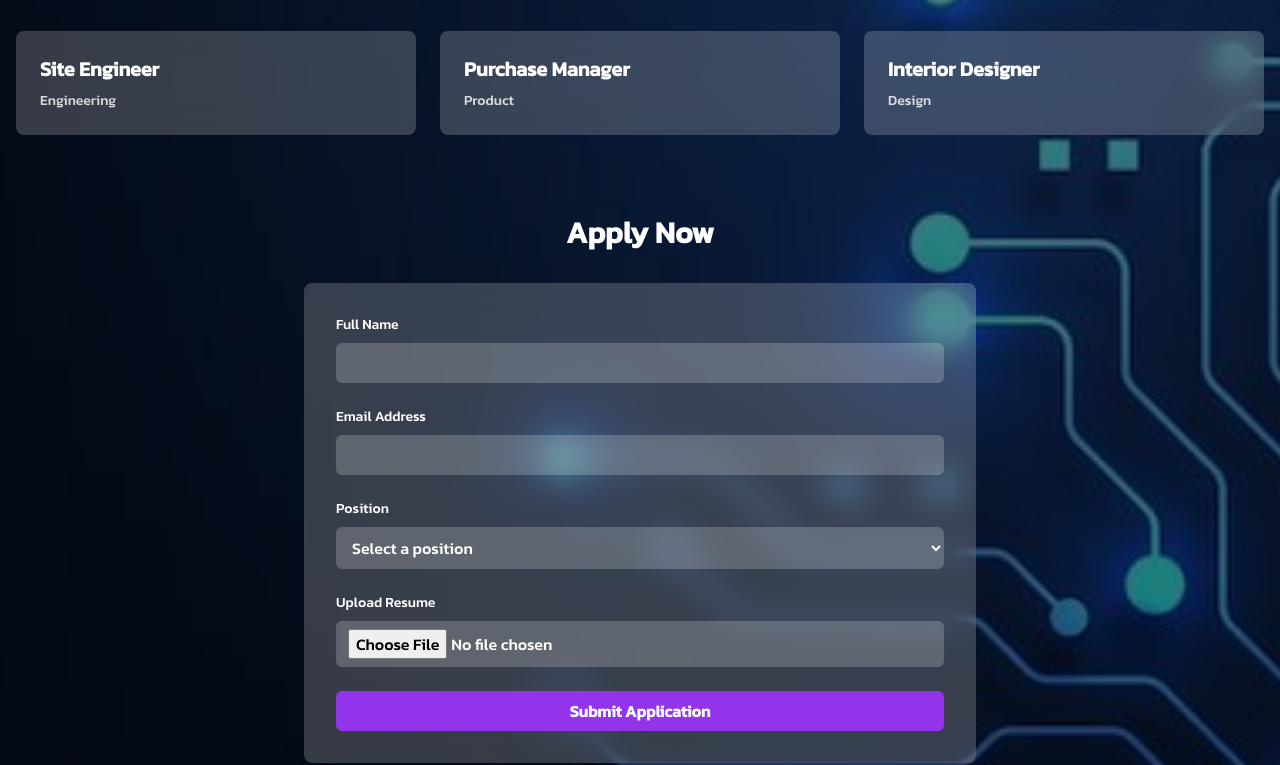
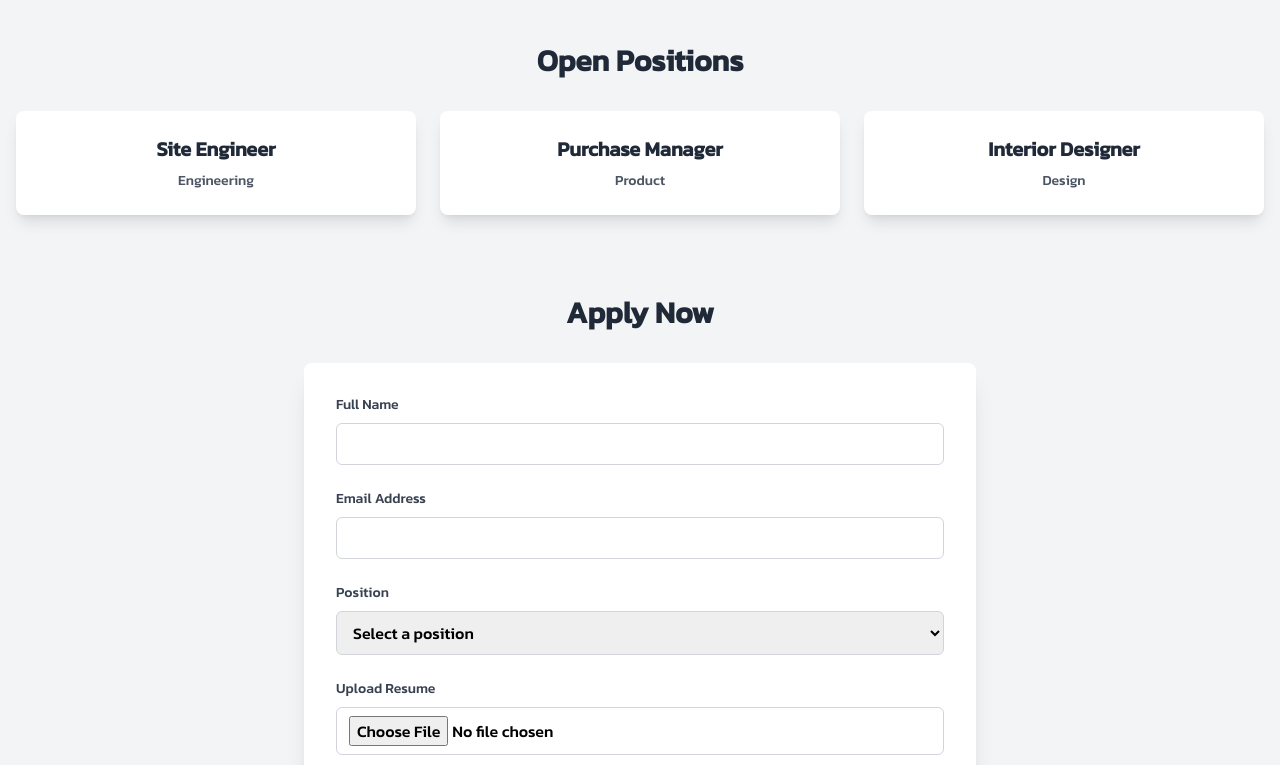
Before and after one commit to AkshayKalamkarr/supremeinfrastructure, a Next.js app: page /contact/career in a window 1280 px wide. Shown: the part 497-1262 px from the top of the page. Built offline with nearby package versions, Linux system fonts and the light colour scheme.

Commit message:
new code

```diff
--- a/app/contact/career/page.jsx
+++ b/app/contact/career/page.jsx
@@ -31,83 +31,64 @@ const CareerPage = () => {
     ];
 
     return (
-        <div className="min-h-screen bg-cover bg-center text-white" style={{backgroundImage: "url('/images/contactBackground.jpg')"}}>
-            <div className="min-h-screen bg-black bg-opacity-50"> {/* Overlay for better text readability */}
-                <header className="py-36 text-center">
-                    <h1 className="text-5xl font-bold mb-4">Join Our Team</h1>
-                    <p className="text-xl">Discover exciting career opportunities and grow with us</p>
-                </header>
+        <div className="min-h-screen bg-gray-100">
+            <div className="h-96 bg-cover bg-center relative" style={{ backgroundImage: "url('/images/contactBackground.jpg')" }}>
+                <div className="absolute inset-0 bg-black bg-opacity-50 flex items-center justify-center">
+                    <h1 className="text-5xl font-bold text-white">Join Our Team</h1>
+                </div>
+            </div>
 
             <main className="container mx-auto px-4 py-20">
+                <p className="text-xl text-center mb-12 text-gray-700">Discover exciting career opportunities and grow with us</p>
+
                 <section className="mb-20">
-                        <h2 className="text-3xl font-semibold mb-8 text-center">Open Positions</h2>
+                    <h2 className="text-3xl font-semibold mb-8 text-center text-gray-800">Open Positions</h2>
                     <div className="grid grid-cols-1 md:grid-cols-2 lg:grid-cols-3 gap-6">
                         {jobs.map((job, index) => (
                             <motion.div
                                 key={index}
-                                    className="bg-white bg-opacity-20 backdrop-filter backdrop-blur-lg rounded-lg p-6 hover:shadow-lg transition duration-300"
+                                className="bg-white shadow-lg rounded-lg p-6 hover:shadow-xl transition duration-300 text-center"
                                 whileHover={{ scale: 1.05 }}
                                 whileTap={{ scale: 0.95 }}
                             >
-                                    <h3 className="text-xl font-semibold mb-2">{job.title}</h3>
-                                    <p className="text-sm opacity-80">{job.department}</p>
+                                <h3 className="text-xl font-semibold mb-2 text-gray-800">{job.title}</h3>
+                                <p className="text-sm text-gray-600">{job.department}</p>
                             </motion.div>
                         ))}
                     </div>
                 </section>
 
-                    {/* <section className="mb-20">
-                        <h2 className="text-3xl font-semibold mb-8 text-center">Why Join Us?</h2>
-                        <div className="grid grid-cols-1 md:grid-cols-2 lg:grid-cols-3 gap-8">
-                            {['Innovative Environment', 'Professional Growth', 'Work-Life Balance'].map((benefit, index) => (
-                                <motion.div
-                                    key={index}
-                                    className="text-center"
-                                    initial={{ opacity: 0, y: 20 }}
-                                    animate={{ opacity: 1, y: 0 }}
-                                    transition={{ delay: index * 0.2 }}
-                                >
-                                    <div className="bg-white text-purple-600 w-16 h-16 rounded-full flex items-center justify-center mx-auto mb-4">
-                                        <i className="fas fa-star text-2xl"></i>
-                                    </div>
-                                    <h3 className="text-xl font-semibold mb-2">{benefit}</h3>
-                                    <p className="text-sm opacity-80">Lorem ipsum dolor sit amet, consectetur adipiscing elit.</p>
-                                </motion.div>
-                            ))}
-                        </div>
-                    </section> */}
-
                 <section>
-                        <h2 className="text-3xl font-semibold mb-8 text-center">Apply Now</h2>
-                        <form onSubmit={handleSubmit} className="max-w-2xl mx-auto bg-white bg-opacity-20 backdrop-filter backdrop-blur-lg rounded-lg p-8">
+                    <h2 className="text-3xl font-semibold mb-8 text-center text-gray-800">Apply Now</h2>
+                    <form onSubmit={handleSubmit} className="max-w-2xl mx-auto bg-white shadow-xl rounded-lg p-8">
                         <div className="mb-6">
-                                <label htmlFor="name" className="block mb-2 text-sm font-medium">Full Name</label>
+                            <label htmlFor="name" className="block mb-2 text-sm font-medium text-gray-700">Full Name</label>
                             <input
                                 type="text"
                                 id="name"
                                 name="name"
-                                    className="w-full px-3 py-2 bg-white bg-opacity-20 rounded-md focus:outline-none focus:ring-2 focus:ring-purple-300"
+                                className="w-full px-3 py-2 border border-gray-300 rounded-md focus:outline-none focus:ring-2 focus:ring-blue-500"
                                 required
                                 onChange={handleChange}
                             />
                         </div>
                         <div className="mb-6">
-                                <label htmlFor="email" className="block mb-2 text-sm font-medium">Email Address</label>
+                            <label htmlFor="email" className="block mb-2 text-sm font-medium text-gray-700">Email Address</label>
                             <input
                                 type="email"
                                 id="email"
                                 name="email"
-                                    className="w-full px-3 py-2 bg-white bg-opacity-20 rounded-md focus:outline-none focus:ring-2 focus:ring-purple-300"
+                                className="w-full px-3 py-2 border border-gray-300 rounded-md focus:outline-none focus:ring-2 focus:ring-blue-500"
                                 required
                                 onChange={handleChange}
                             />
                         </div>
                         <div className="mb-6">
-                                <label htmlFor="position" className="block mb-2 text-sm font-medium">Position</label>
+                            <label htmlFor="position" className="block mb-2 text-sm font-medium text-gray-700">Position</label>
                             <select
                                 id="position"
                                 name="position"
-                                    className="w-full px-3 py-2 bg-white bg-opacity-20 rounded-md focus:outline-none focus:ring-2 focus:ring-purple-300"
+                                className="w-full px-3 py-2 border border-gray-300 rounded-md focus:outline-none focus:ring-2 focus:ring-blue-500"
                                 required
                                 onChange={handleChange}
                             >
@@ -118,20 +99,20 @@ const CareerPage = () => {
                             </select>
                         </div>
                         <div className="mb-6">
-                                <label htmlFor="resume" className="block mb-2 text-sm font-medium">Upload Resume</label>
+                            <label htmlFor="resume" className="block mb-2 text-sm font-medium text-gray-700">Upload Resume</label>
                             <input
                                 type="file"
                                 id="resume"
                                 name="resume"
                                 accept=".pdf,.doc,.docx"
-                                    className="w-full px-3 py-2 bg-white bg-opacity-20 rounded-md focus:outline-none focus:ring-2 focus:ring-purple-300"
+                                className="w-full px-3 py-2 border border-gray-300 rounded-md focus:outline-none focus:ring-2 focus:ring-blue-500"
                                 required
                                 onChange={handleChange}
                             />
                         </div>
                         <motion.button
                             type="submit"
-                                className="w-full bg-purple-600 hover:bg-purple-700 text-white font-bold py-2 px-4 rounded-md transition duration-300"
+                            className="w-full bg-blue-600 hover:bg-blue-700 text-white font-bold py-2 px-4 rounded-md transition duration-300"
                             whileHover={{ scale: 1.05 }}
                             whileTap={{ scale: 0.95 }}
                         >
@@ -141,7 +122,6 @@ const CareerPage = () => {
                 </section>
             </main>
         </div>
-        </div>
     );
 };
 
```
Lines whose indentation alone changed are shown as unchanged.
